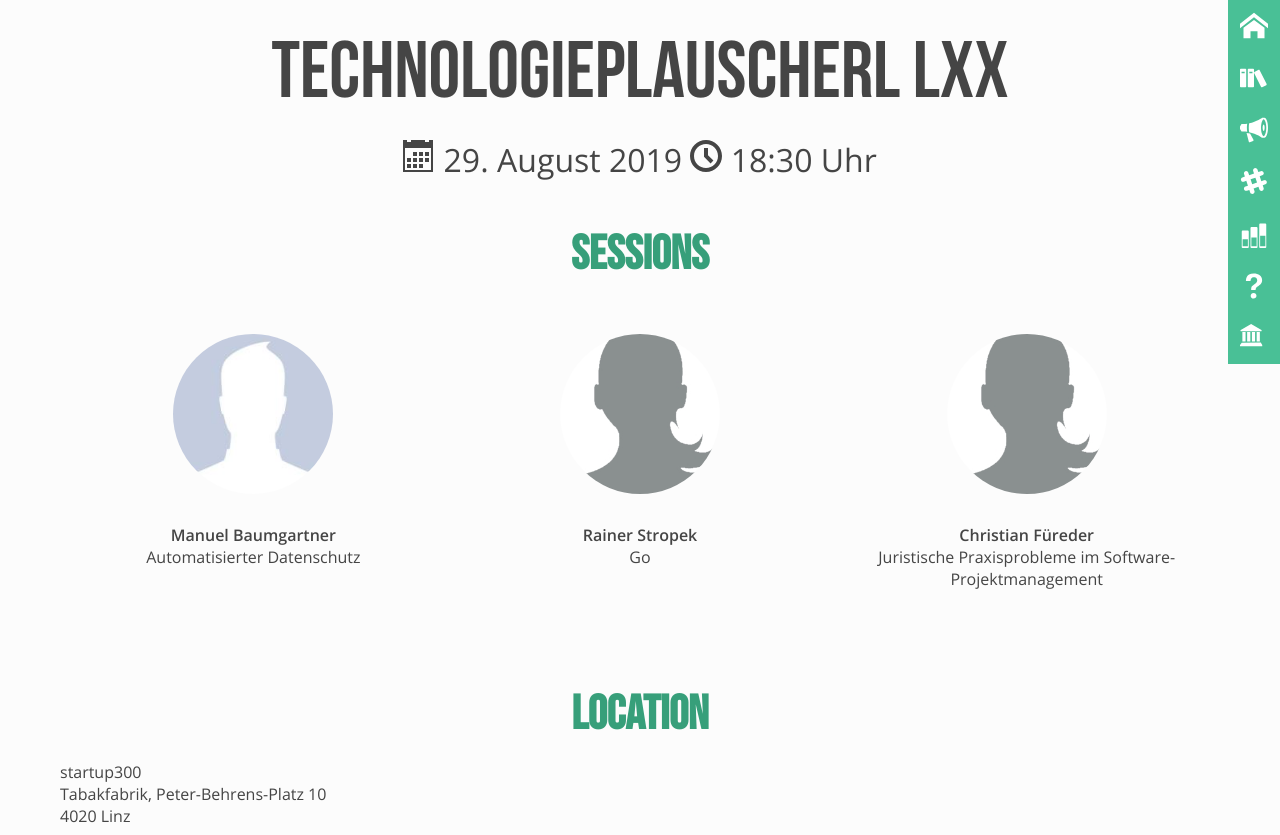
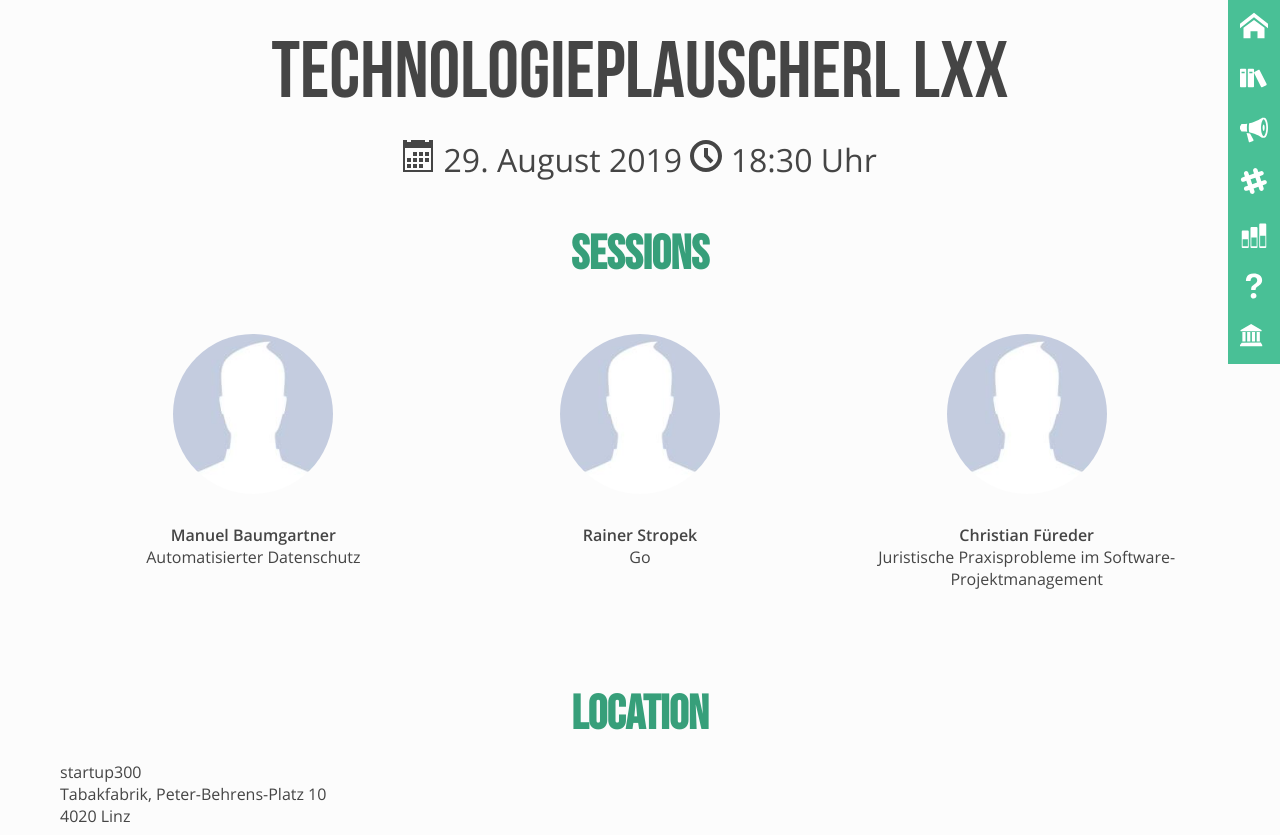
Before and after one commit to mericanAncer127/plauscherl, a Jekyll site: the page built from _plauscherl/70.html, in a window 1280 px wide. Shown: the top 835 px of the page. Built offline with Jekyll 4.4.1, drawn with Linux system fonts in a browser that asks for light colours; grey boxes are pictures that could not be loaded.

Commit message:
Make images male

```diff
--- a/_plauscherl/70.html
+++ b/_plauscherl/70.html
@@ -28,9 +28,9 @@ speakers:
 -
   name: "Rainer Stropek"
   talk: "Go"
-  img: /img/speaker_female.jpg
+  img: /img/speaker_male_no_img.jpg
 -
   name: "Christian Füreder"
   talk: "Juristische Praxisprobleme im Software-Projektmanagement"
-  img: /img/speaker_female.jpg
+  img: /img/speaker_male_no_img.jpg
 ---
```
